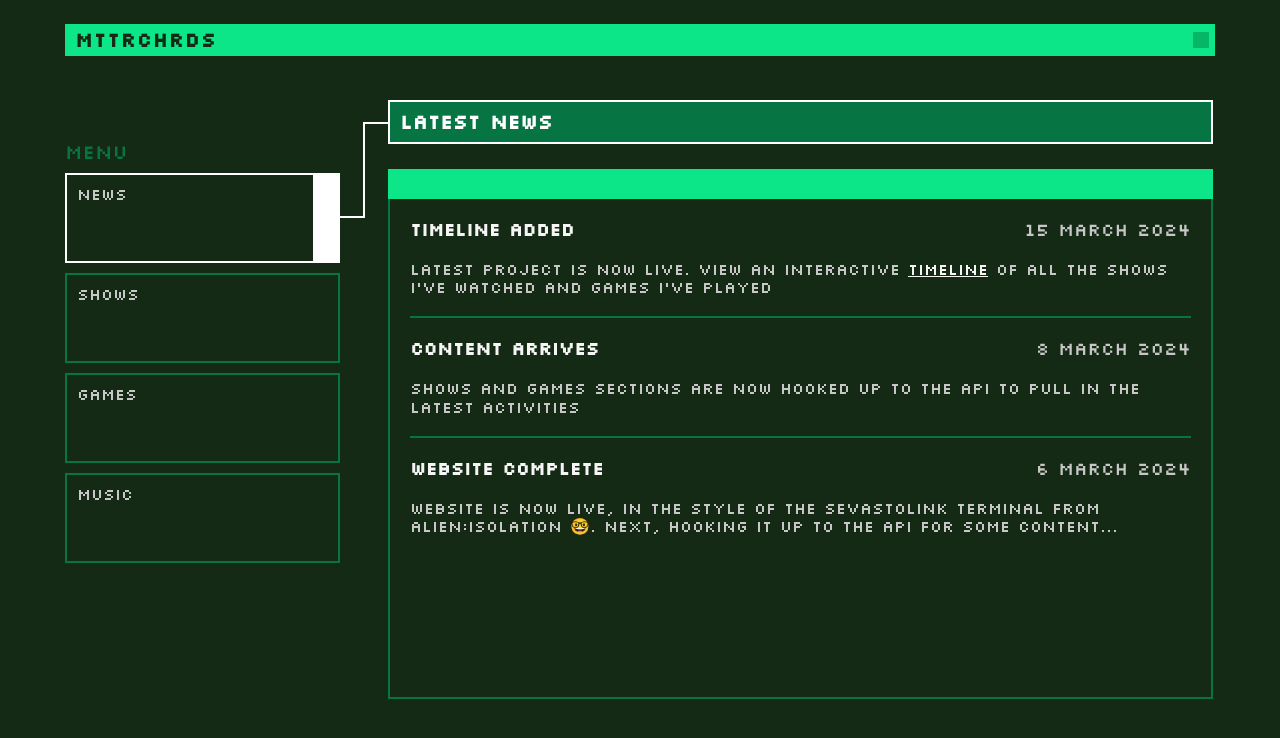
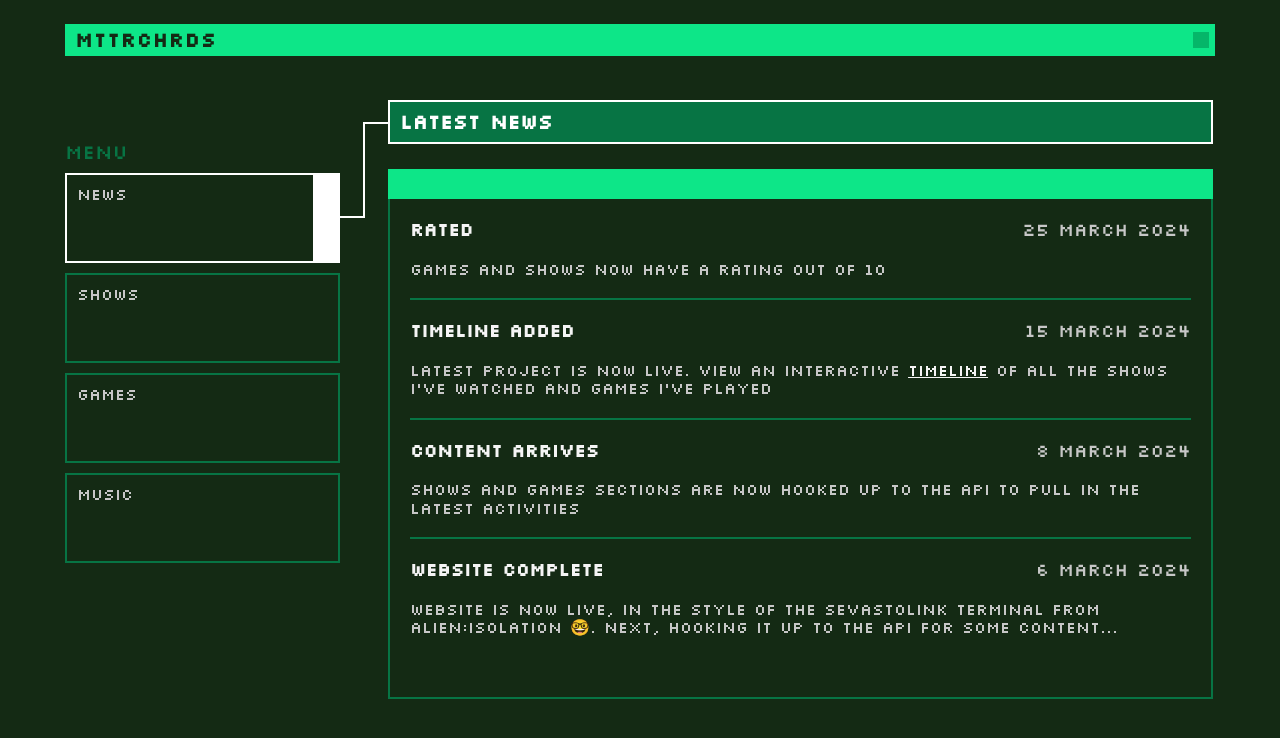
Before and after one commit to mttrchrds/mttrchrds, a React (Vite) app: page / in a window 1280 px wide. Shown: the top 738 px of the page. Built offline with nearby package versions, Linux system fonts and the light colour scheme.

Commit message:
Adds news item about ratings.

```diff
--- a/src/components/home/home_news.jsx
+++ b/src/components/home/home_news.jsx
@@ -78,6 +78,11 @@ const HomeNews = () => {
   return (
     <StyledHomeNews>
       {renderItem(
+        'Rated',
+        '25 March 2024',
+        <p>Games and shows now have a rating out of 10</p>,
+      )}
+      {renderItem(
         'Timeline added',
         '15 March 2024',
         <p>
```
